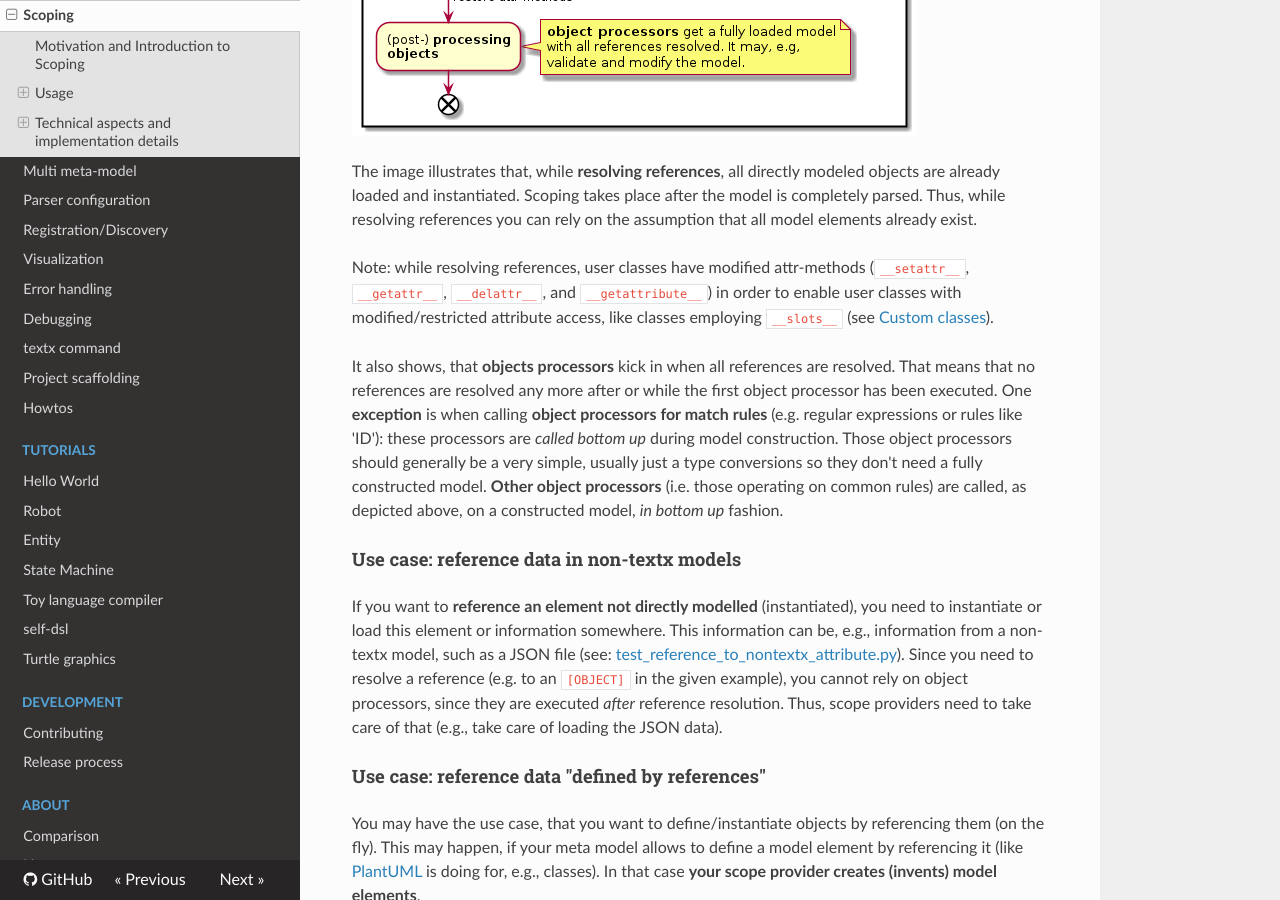
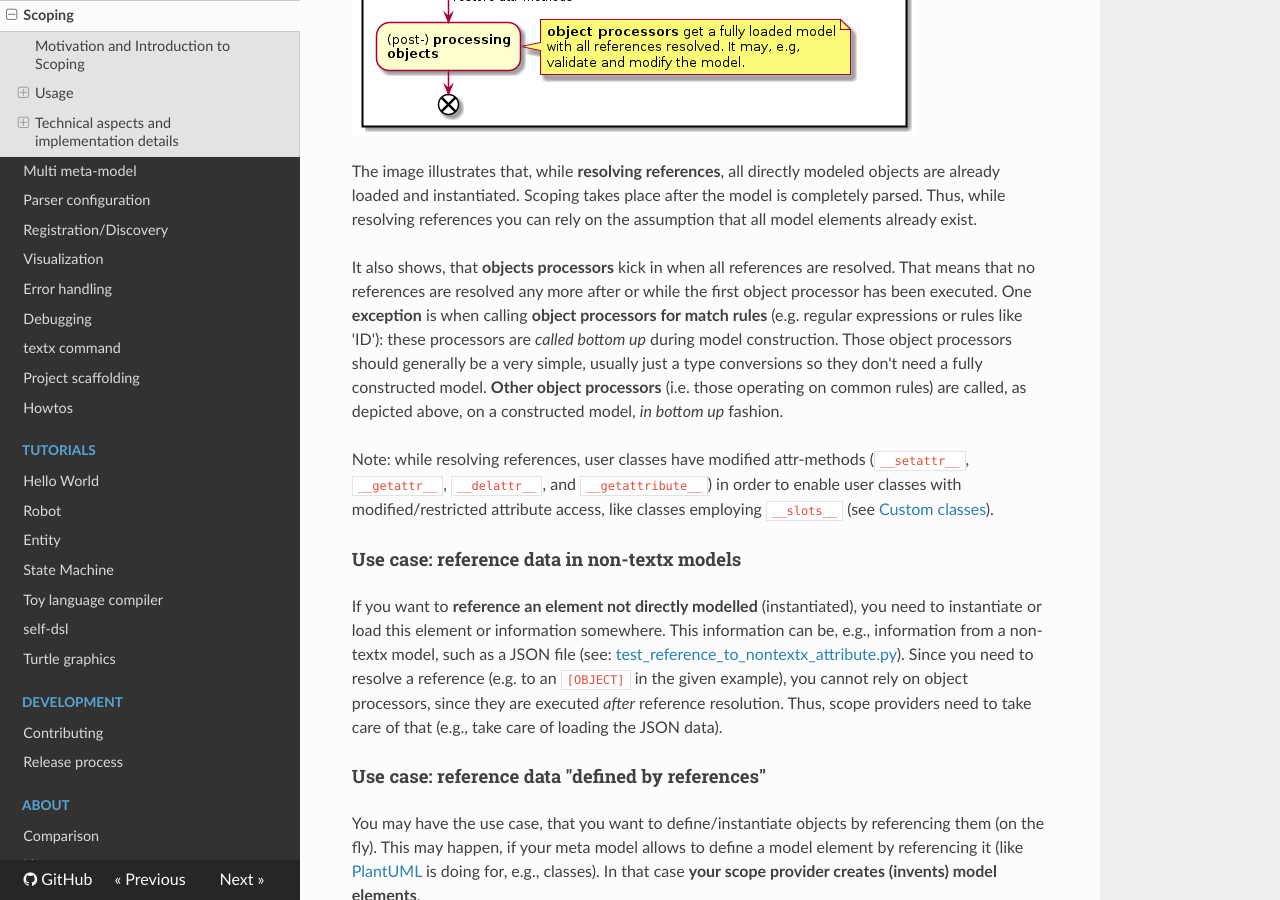
Before and after one commit to textX/textX, an MkDocs documentation site: the page built from docs/scoping.md, in a window 1280 px wide and 900 px high, scrolled down 5669 px. Built offline with MkDocs 1.6.1, drawn with Linux system fonts in a browser that asks for light colours; nearby versions of some CDN libraries; comment, search, counter and statistics services are not loaded; some of the changed lines change nothing that is shown.

Commit message:
moved text block

```diff
--- a/docs/scoping.md
+++ b/docs/scoping.md
@@ -278,12 +278,6 @@ objects are already loaded and instantiated. Scoping takes place after the model
 while resolving references you can rely on the assumption that all
 model elements already exist.
 
-Note: while resolving references,
-user classes have modified attr-methods (`__setattr__`, `__getattr__`, `__delattr__`, and `__getattribute__`)
-in order to enable user classes with modified/restricted attribute access,
-like classes employing `__slots__`
-(see [Custom classes](metamodel.md##custom-classes)).
-
 It also shows, that **objects processors** kick in when all
 references are resolved. That means that no references are
 resolved any more after or while the first object processor has been
@@ -293,6 +287,12 @@ during model construction. Those object processors should generally be a very
 simple, usually just a type conversions so they don't need a fully constructed model.
 **Other object processors** (i.e. those operating on common rules) are called,
 as depicted above, on a constructed model, *in bottom up* fashion.
+
+Note: while resolving references,
+user classes have modified attr-methods (`__setattr__`, `__getattr__`, `__delattr__`, and `__getattribute__`)
+in order to enable user classes with modified/restricted attribute access,
+like classes employing `__slots__`
+(see [Custom classes](metamodel.md##custom-classes)).
 
 #### Use case: reference data in non-textx models
 
```
